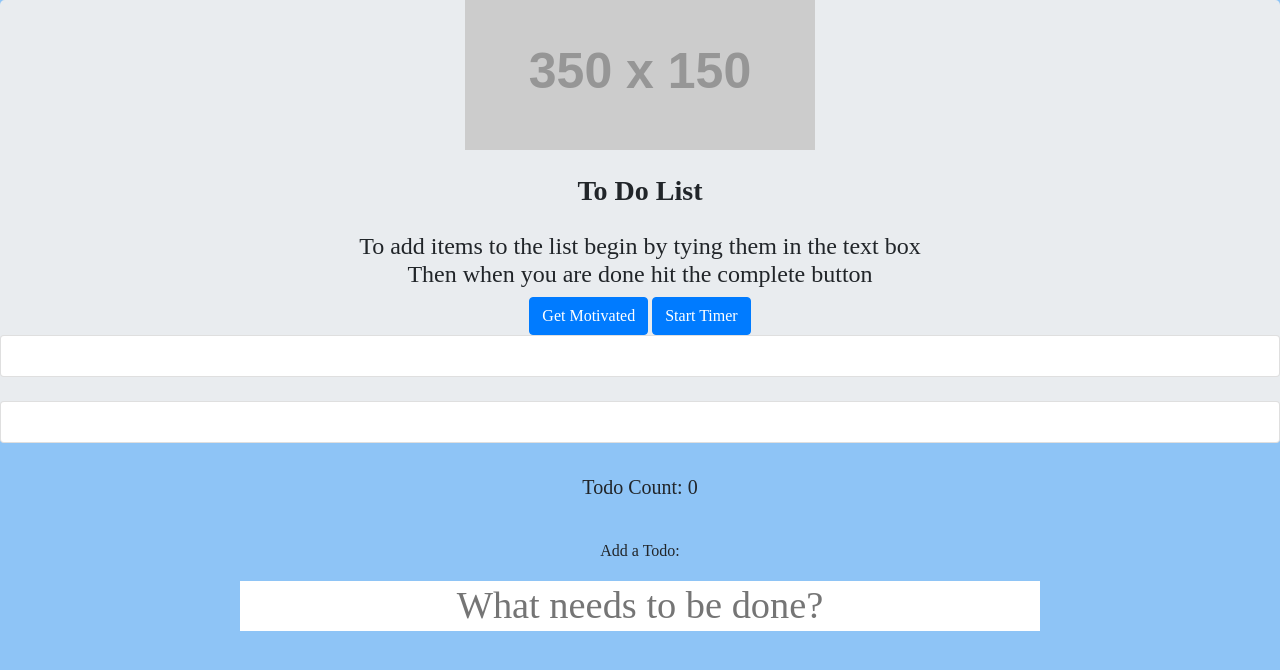
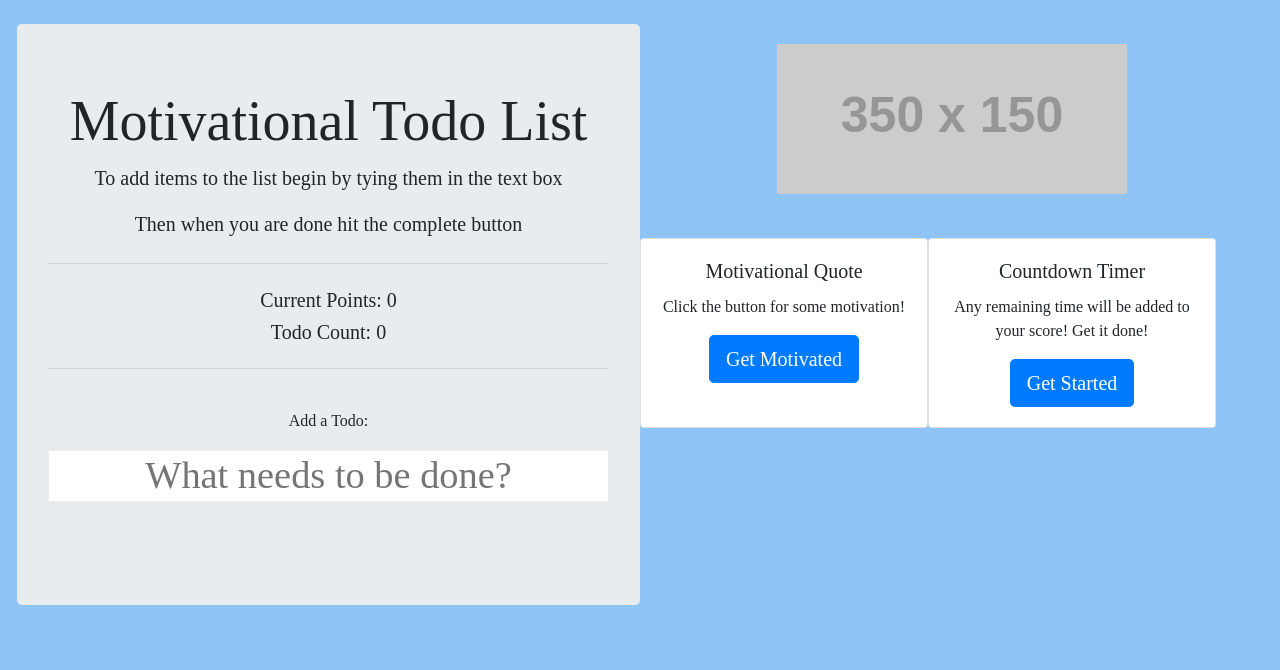
Before and after one commit to ak0501/To-Do-Planner, a plain HTML site: page index.html in a window 1280 px wide. Drawn offline with nearby package versions, Linux system fonts and the light colour scheme; no server answers; placeholder pictures from the web are drawn by us; a web font is replaced by a local one.

Commit message:
updated col and row design

```diff
--- a/Asset/script.js
+++ b/Asset/script.js
@@ -155,7 +155,7 @@ var queryURL = "https://quote-garden.herokuapp.com/api/v2/quotes/random?";
 // Quote Garden API call
 var quoteText = $("#quote")
 //  $(document).ready(function(){
-  $("#motivationButton").click(function(){
+$("#motivationButton").click(function () {
   $.ajax({
     url: queryURL,
     method: "GET",
@@ -171,7 +171,7 @@ var randomImageNumber = Math.floor(Math.random() * 20);
 var imageToDisplay = $("#motivationImage")
 var pixelKey = "17203059-4d033efc49ecc457a7083a895";
 
-var imgUrl = "https://pixabay.com/api/?key=" + pixelKey + "&category=feelings&image_type=photo";
+var imgUrl = "https://pixabay.com/api/?key=" + pixelKey + "&category=computer&image_type=photo&orientation=horizontal";
 
 // Accepted category values: backgrounds, fashion, nature, science, education, feelings, health, people, religion, places, animals, industry, computer, food, sports, transportation, travel, buildings, business, music
 
@@ -183,9 +183,25 @@ function getImages() {
     url: imgUrl,
     method: "GET",
   }).then(function (imageData) {
-    console.log("working!");
     imageToDisplay.attr("src", imageData.hits[randomImageNumber].webformatURL);
   });
 }
 
 getImages();
+
+// ----------------------- Second Images API Functions ----------------------- //
+
+var secondImageUrl = "https://api.unsplash.com/photos/random?client_id=yeduKBA2kZ723vugi0TIdMCjX0EG523F5QhrhuwlLdg"
+function getNewImages() {
+
+$.ajax({
+  url: secondImageUrl,
+  method: "GET",
+  scope: "public"
+}).then(function (upData) {
+  console.log("working!")
+  console.log(upData[2]);
+});
+}
+
+getNewImages();
--- a/Asset/style.css
+++ b/Asset/style.css
@@ -4,12 +4,13 @@
   box-sizing: border-box;
 }
 
-body {
+.content {
   font-family: 'Quattrocento', serif;
   font-size: 16px;
   text-align: center;
   background-color: #8EC4F6;
-
+  width: 95%;
+  margin: auto;
 }
 
 .modivationButton{
@@ -69,13 +70,10 @@ li button {
 li button:hover {
   background-color: green;
 
-
-
 }
 
-
 .todos {
-  width: 800px;
+  width: 100%;
   margin: 0 auto;
   margin-top: 40px;
 
--- a/index.html
+++ b/index.html
@@ -20,62 +20,34 @@
   <link href="https://fonts.googleapis.com/css2?family=Quattrocento:wght@700&display=swap" rel="stylesheet">
 
   <!-- Custom CSS -->
-  <link rel="stylesheet" href="Asset/style.css" />
+  <link rel="stylesheet" href="Asset/style.css"/>
 </head>
 
 <!-- ----------------------- UI & UX Ideas and Request ----------------------- -->
 
 <!-- Ideas -->
 
-<!-- Add Jumbotron design to Todo Entry Textbox -->
-
 <!-- Request -->
 
-<!-- Research color palettes -->
-<!-- Sketch out mobile first MVP design -->
-<!-- Create section for motivation/timer buttons -->
-<!-- Move Todo Counter -->
+<body class="content">
+  <!-- ----------------------- Header/Navbar/Instructions ----------------------- -->
+  <header>
+    <br>
+  </header>
+  <!-- ----------------------- Jumbotron -----------------------  -->
+  <div class="main row">
+    <div class="jumbotron col-6">
+      <h1 class="display-4">Motivational Todo List</h1>
+      <p class="lead">To add items to the list begin by tying them in the text box</p>
+      <p class="lead">Then when you are done hit the complete button</p>
+      <!-- Action Buttons  -->
 
-<body>
-  <!-- ----------------------- Header/Navbar/Instructions ----------------------- -->
 
-  <!-- ----------------------- Jumbotron -----------------------  -->
-
-  <div class="jumbotron p-0">
-    <!-- Card image -->
-    <div class="view overlay rounded-top">
-      <img id="motivationImage" src="https://via.placeholder.com/350X150C/O https://placeholder.com/" class="img-fluid"
-        alt="Sample image">
-      <!-- Title -->
-      <h3 class="card-title h3 my-4"><strong>To Do List</strong></h3>
-      <!-- Text -->
-      <h4>To add items to the list begin by tying them in the text box
-        <br>Then when you are done hit the complete button</h4>
-      <!-- Action Buttons  -->
-      <button type="button" class="btn btn-primary" id="motivationButton">Get Motivated</button>
-      <button type="button" class="btn btn-primary" id="timmerButton">Start Timer</button>
-      <!-- Display Motivational Quote -->
-      <div class="card">
-        <div class="card-body">
-          <span id="quote"></span>
-        </div>
-      </div>
-    </div>
-    <br>
-    <!-- Display Timer -->
-    <div class="card">
-      <div class="card-body">
-        <span id="time"></span>
-      </div>
-    </div>
-  </div>
-
-  <!-- ----------------------- Entered Todo List ----------------------- -->
-  <div>
-    <!-- Counter for total todos -->
+      <hr class="my-4">
+      <!-- Points & Todo Count -->
+      <h5>Current Points: <span id="points">0</span></h5>
       <h5>Todo Count: <span id="todo-count">0</span></h5>
-  </div>
-
+      <hr class="my-4">
       <!-- ----------------------- Todo Entry Textbox ----------------------- -->
       <div class="todos">
         <form id="todo-form" method="POST">
@@ -85,14 +57,49 @@
             style="text-align: center">
         </form>
       </div>
-
-  <!-- ----------------------- Entered Todo List ----------------------- -->
+      <br>
+      <!-- Todos render here -->
       <div>
-    <!-- Todos render here -->
         <ul id="todo-list"></ul>
       </div>
 
+    </div>
+    <div class="col-6">
+      <div>
+        <div class="card-body">
+          <img id="motivationImage" src="https://via.placeholder.com/350X150C/O https://placeholder.com/"
+            class="img-fluid" alt="Sample image">
+        </div>
+      </div>
+      <br>
+      <!-- Display Motivational Quote -->
+      <div class="row">
+        <div class="quotesCard card" style="width: 18rem;">
+          <div class="card-body">
+            <h5 class="card-title">Motivational Quote</h5>
+            <p id="quote" class="card-text">Click the button for some motivation!</p>
+            <button id="motivationButton" class="btn btn-primary btn-lg" href="#" role="button">Get Motivated</button>
+          </div>
+        </div>
+        <br>
+        <!-- Display Timer -->
+        <div class="timerCard card" style="width: 18rem;">
+          <!-- Countdown Timer animation could go here -->
+          <!-- <img src="..." class="card-img-top" alt="..."> -->
+          <div class="card-body">
+            <h5 class="card-title">Countdown Timer</h5>
+            <h1 id="time"></h1>
+            <p class="card-text">Any remaining time will be added to your score! Get it done!</p>
+            <button id="timmerButton" class="btn btn-primary btn-lg" href="#" role="button">Get Started</button>
+          </div>
+        </div>
+
+      </div>
+
+    </div>
+  </div>
 </body>
+
 <footer>
 
 </footer>
```
Also changed, not shown: Asset/test.html (added, +120 -0 lines), 1 other file. Lines whose indentation alone changed are shown as unchanged.
